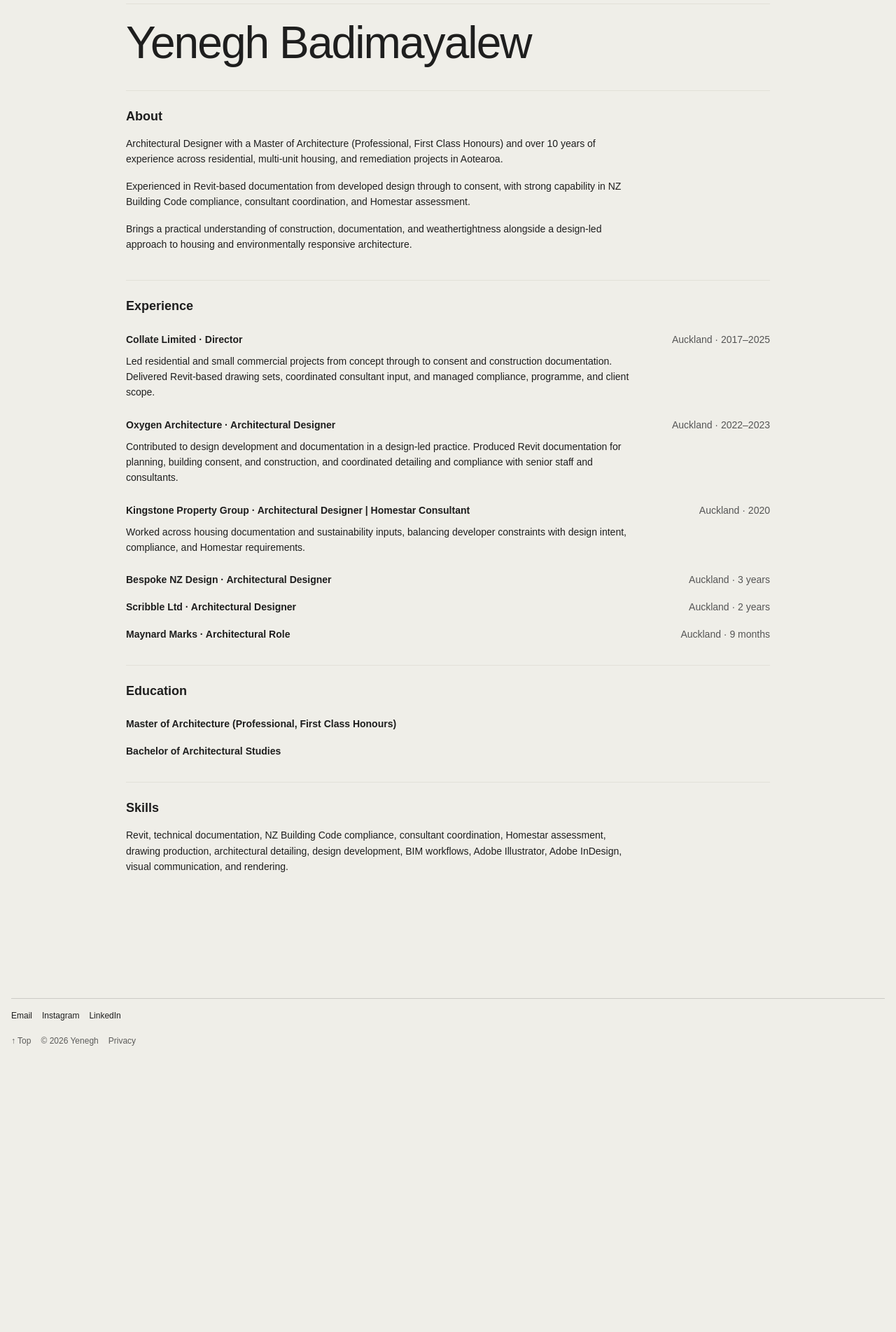
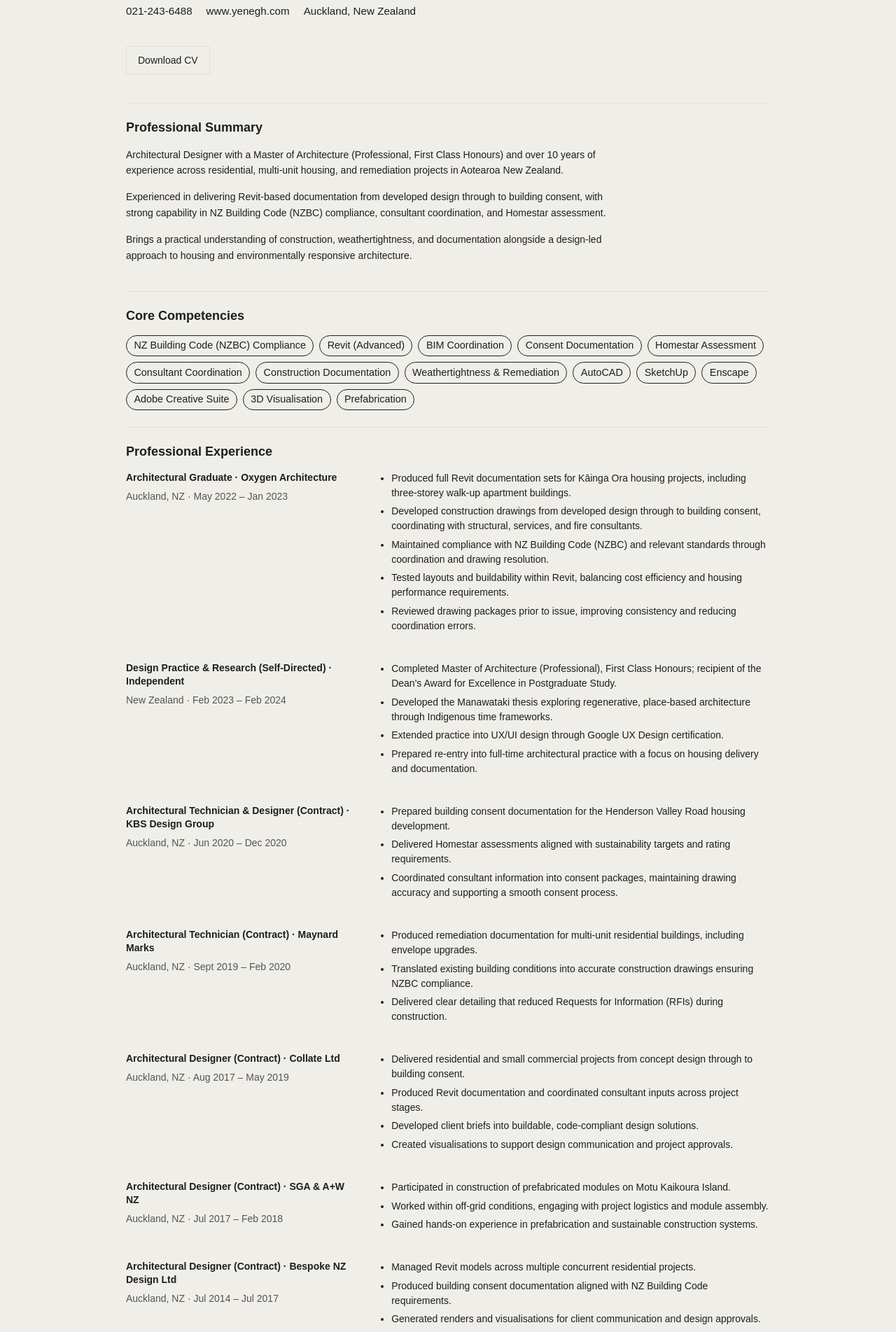
Before and after one commit to Yenegh/yenegh-portfolio, a Next.js app: page /cv in a window 1280 px wide. Shown: the part 260-2163 px from the top of the page at 70% size. Before the commit the page ends 1768 px from the top, so only its background shows below. Built offline with nearby package versions, Linux system fonts and the light colour scheme.

Commit message:
Refactor CV layout: grid alignment for experience and education

```diff
--- a/app/cv/page.tsx
+++ b/app/cv/page.tsx
@@ -1,112 +1,235 @@
+const experience = [
+  {
+    role: "Architectural Graduate",
+    company: "Oxygen Architecture",
+    location: "Auckland, NZ",
+    period: "May 2022 – Jan 2023",
+    description: [
+      "Produced full Revit documentation sets for Kāinga Ora housing projects, including three-storey walk-up apartment buildings.",
+      "Developed construction drawings from developed design through to building consent, coordinating with structural, services, and fire consultants.",
+      "Maintained compliance with NZ Building Code (NZBC) and relevant standards through coordination and drawing resolution.",
+      "Tested layouts and buildability within Revit, balancing cost efficiency and housing performance requirements.",
+      "Reviewed drawing packages prior to issue, improving consistency and reducing coordination errors.",
+    ],
+  },
+  {
+    role: "Design Practice & Research (Self-Directed)",
+    company: "Independent",
+    location: "New Zealand",
+    period: "Feb 2023 – Feb 2024",
+    description: [
+      "Completed Master of Architecture (Professional), First Class Honours; recipient of the Dean's Award for Excellence in Postgraduate Study.",
+      "Developed the Manawataki thesis exploring regenerative, place-based architecture through Indigenous time frameworks.",
+      "Extended practice into UX/UI design through Google UX Design certification.",
+      "Prepared re-entry into full-time architectural practice with a focus on housing delivery and documentation.",
+    ],
+  },
+  {
+    role: "Architectural Technician & Designer (Contract)",
+    company: "KBS Design Group",
+    location: "Auckland, NZ",
+    period: "Jun 2020 – Dec 2020",
+    description: [
+      "Prepared building consent documentation for the Henderson Valley Road housing development.",
+      "Delivered Homestar assessments aligned with sustainability targets and rating requirements.",
+      "Coordinated consultant information into consent packages, maintaining drawing accuracy and supporting a smooth consent process.",
+    ],
+  },
+  {
+    role: "Architectural Technician (Contract)",
+    company: "Maynard Marks",
+    location: "Auckland, NZ",
+    period: "Sept 2019 – Feb 2020",
+    description: [
+      "Produced remediation documentation for multi-unit residential buildings, including envelope upgrades.",
+      "Translated existing building conditions into accurate construction drawings ensuring NZBC compliance.",
+      "Delivered clear detailing that reduced Requests for Information (RFIs) during construction.",
+    ],
+  },
+  {
+    role: "Architectural Designer (Contract)",
+    company: "Collate Ltd",
+    location: "Auckland, NZ",
+    period: "Aug 2017 – May 2019",
+    description: [
+      "Delivered residential and small commercial projects from concept design through to building consent.",
+      "Produced Revit documentation and coordinated consultant inputs across project stages.",
+      "Developed client briefs into buildable, code-compliant design solutions.",
+      "Created visualisations to support design communication and project approvals.",
+    ],
+  },
+  {
+    role: "Architectural Designer (Contract)",
+    company: "SGA & A+W NZ",
+    location: "Auckland, NZ",
+    period: "Jul 2017 – Feb 2018",
+    description: [
+      "Participated in construction of prefabricated modules on Motu Kaikoura Island.",
+      "Worked within off-grid conditions, engaging with project logistics and module assembly.",
+      "Gained hands-on experience in prefabrication and sustainable construction systems.",
+    ],
+  },
+  {
+    role: "Architectural Designer (Contract)",
+    company: "Bespoke NZ Design Ltd",
+    location: "Auckland, NZ",
+    period: "Jul 2014 – Jul 2017",
+    description: [
+      "Managed Revit models across multiple concurrent residential projects.",
+      "Produced building consent documentation aligned with NZ Building Code requirements.",
+      "Generated renders and visualisations for client communication and design approvals.",
+      "Maintained drawing consistency across all project stages.",
+    ],
+  },
+  {
+    role: "Architectural Technician (Contract)",
+    company: "Scribble Ltd",
+    location: "Auckland, NZ",
+    period: "Jul 2007 – Jul 2009",
+    description: [
+      "Produced working drawings and specifications for residential alterations and recladding projects.",
+      "Delivered Building Consent and Resource Consent documentation through submission and approval.",
+      "Developed strong knowledge of NZBC compliance including E2/AS1, durability, and weathertightness detailing.",
+    ],
+  },
+];
+
+const education = [
+  {
+    qualification:
+      "Master of Architecture – MArch (Professional), First Class Honours",
+    institution: "Auckland University of Technology",
+    note: "Recipient, Dean's Award for Excellence in Postgraduate Study",
+  },
+  {
+    qualification: "Bachelor of Architectural Studies – BAS (Honours)",
+    institution: "Unitec Institute of Technology",
+    note: "",
+  },
+  {
+    qualification: "Google UX Design Certificate",
+    institution: "Google / Coursera",
+    note: "",
+  },
+];
+
+const competencies = [
+  "NZ Building Code (NZBC) Compliance",
+  "Revit (Advanced)",
+  "BIM Coordination",
+  "Consent Documentation",
+  "Homestar Assessment",
+  "Consultant Coordination",
+  "Construction Documentation",
+  "Weathertightness & Remediation",
+  "AutoCAD",
+  "SketchUp",
+  "Enscape",
+  "Adobe Creative Suite",
+  "3D Visualisation",
+  "Prefabrication",
+];
+
 export default function CVPage() {
   return (
     <main className="cv-page">
       <section className="cv-header">
+        <h1 className="page-title">Yenegh Badimayalew</h1>
+        <p className="cv-subtitle">Architectural Designer</p>
 
-        <a className="cv-download" href="/cv/yenegh-badimayalew-cv.pdf" download>
+        <div className="cv-contact">
+          <span>021-243-6488</span>
+          <span>www.yenegh.com</span>
+          <span>Auckland, New Zealand</span>
+        </div>
+
+        <a
+          className="cv-download"
+          href="/cv/yenegh-badimayalew-cv.pdf"
+          download
+        >
           Download CV
         </a>
       </section>
 
       <section className="cv-section">
-        <h1 className="page-title">Yenegh Badimayalew</h1>
-      </section>
-
-      <section className="cv-section">
-        <h2>About</h2>
+        <h2>Professional Summary</h2>
         <p>
           Architectural Designer with a Master of Architecture (Professional,
           First Class Honours) and over 10 years of experience across
           residential, multi-unit housing, and remediation projects in
-          Aotearoa.
+          Aotearoa New Zealand.
         </p>
         <p>
-          Experienced in Revit-based documentation from developed design
-          through to consent, with strong capability in NZ Building Code
-          compliance, consultant coordination, and Homestar assessment.
+          Experienced in delivering Revit-based documentation from developed
+          design through to building consent, with strong capability in NZ
+          Building Code (NZBC) compliance, consultant coordination, and
+          Homestar assessment.
         </p>
         <p>
-          Brings a practical understanding of construction, documentation, and
-          weathertightness alongside a design-led approach to housing and
+          Brings a practical understanding of construction, weathertightness,
+          and documentation alongside a design-led approach to housing and
           environmentally responsive architecture.
         </p>
       </section>
 
       <section className="cv-section">
-        <h2>Experience</h2>
+        <h2>Core Competencies</h2>
+        <div className="cv-tags">
+          {competencies.map((item) => (
+            <span key={item} className="cv-tag">
+              {item}
+            </span>
+          ))}
+        </div>
+      </section>
 
-        <div className="cv-item">
-          <div className="cv-meta">Collate Limited · Director</div>
-          <div className="cv-detail">Auckland · 2017–2025</div>
-        </div>
-        <p>
-          Led residential and small commercial projects from concept through to
-          consent and construction documentation. Delivered Revit-based drawing
-          sets, coordinated consultant input, and managed compliance,
-          programme, and client scope.
-        </p>
+      <section className="cv-section">
+        <h2>Professional Experience</h2>
 
-        <div className="cv-item">
-          <div className="cv-meta">Oxygen Architecture · Architectural Designer</div>
-          <div className="cv-detail">Auckland · 2022–2023</div>
-        </div>
-        <p>
-          Contributed to design development and documentation in a design-led
-          practice. Produced Revit documentation for planning, building consent,
-          and construction, and coordinated detailing and compliance with senior
-          staff and consultants.
-        </p>
+        {experience.map((job) => (
+          <article
+            className="cv-item cv-item--experience"
+            key={`${job.company}-${job.role}-${job.period}`}
+          >
+            <div className="cv-item__sidebar">
+              <div className="cv-meta">
+                {job.role} · {job.company}
+              </div>
+              <div className="cv-detail">
+                {job.location} · {job.period}
+              </div>
+            </div>
 
-        <div className="cv-item">
-          <div className="cv-meta">
-            Kingstone Property Group · Architectural Designer | Homestar Consultant
-          </div>
-          <div className="cv-detail">Auckland · 2020</div>
-        </div>
-        <p>
-          Worked across housing documentation and sustainability inputs,
-          balancing developer constraints with design intent, compliance, and
-          Homestar requirements.
-        </p>
-
-        <div className="cv-item">
-          <div className="cv-meta">Bespoke NZ Design · Architectural Designer</div>
-          <div className="cv-detail">Auckland · 3 years</div>
-        </div>
-
-        <div className="cv-item">
-          <div className="cv-meta">Scribble Ltd · Architectural Designer</div>
-          <div className="cv-detail">Auckland · 2 years</div>
-        </div>
-
-        <div className="cv-item">
-          <div className="cv-meta">Maynard Marks · Architectural Role</div>
-          <div className="cv-detail">Auckland · 9 months</div>
-        </div>
+            <div className="cv-item__content">
+              <ul className="cv-list">
+                {job.description.map((point) => (
+                  <li key={point}>{point}</li>
+                ))}
+              </ul>
+            </div>
+          </article>
+        ))}
       </section>
 
       <section className="cv-section">
         <h2>Education</h2>
 
-        <div className="cv-item">
-          <div className="cv-meta">
-            Master of Architecture (Professional, First Class Honours)
-          </div>
-        </div>
-
-        <div className="cv-item">
-          <div className="cv-meta">Bachelor of Architectural Studies</div>
-        </div>
+        {education.map((item) => (
+          <article
+            className="cv-item cv-item--education"
+            key={item.qualification}
+          >
+            <div className="cv-meta">{item.qualification}</div>
+            <div className="cv-detail">{item.institution}</div>
+            <div className="cv-note">{item.note}</div>
+          </article>
+        ))}
       </section>
 
       <section className="cv-section">
-        <h2>Skills</h2>
-        <p>
-          Revit, technical documentation, NZ Building Code compliance,
-          consultant coordination, Homestar assessment, drawing production,
-          architectural detailing, design development, BIM workflows, Adobe
-          Illustrator, Adobe InDesign, visual communication, and rendering.
-        </p>
+        <h2>References</h2>
+        <p>Available upon request.</p>
       </section>
     </main>
   );
--- a/app/globals.css
+++ b/app/globals.css
@@ -777,6 +777,7 @@ select {
 .cv-section h2 {
   margin: 0 0 16px;
   font-size: 18px;
+  line-height: 1.2;
 }
 
 .cv-section p {
@@ -785,24 +786,16 @@ select {
   line-height: 1.6;
 }
 
-.cv-section .cv-item + p {
-  margin-top: 0;
+.cv-subtitle {
+  margin: 0.25rem 0 0.75rem;
 }
 
-.cv-item {
+.cv-contact {
   display: flex;
-  justify-content: space-between;
-  gap: 24px;
-  padding: 10px 0;
-}
-
-.cv-meta {
-  font-weight: 600;
-}
-
-.cv-detail {
-  color: #555;
-  text-align: right;
+  flex-wrap: wrap;
+  gap: 0.75rem 1.25rem;
+  margin-bottom: 1rem;
+  font-size: 0.95rem;
 }
 
 .cv-download {
@@ -818,6 +811,95 @@ select {
 .cv-download:hover {
   background: #000;
   color: #fff;
+}
+
+.cv-tags {
+  display: flex;
+  flex-wrap: wrap;
+  gap: 0.5rem;
+}
+
+.cv-tag {
+  display: inline-block;
+  padding: 0.35rem 0.65rem;
+  border: 1px solid currentColor;
+  border-radius: 999px;
+  font-size: 0.9rem;
+  line-height: 1.2;
+}
+
+.cv-item {
+  padding: 0;
+}
+
+.cv-item--experience {
+  display: grid;
+  grid-template-columns: minmax(260px, 320px) minmax(0, 1fr);
+  column-gap: 2.5rem;
+  align-items: start;
+  margin-bottom: 2.5rem;
+}
+
+.cv-item--education {
+  display: grid;
+  grid-template-columns: minmax(320px, 1.4fr) minmax(220px, 0.9fr) minmax(220px, 1fr);
+  column-gap: 2rem;
+  align-items: start;
+  margin-bottom: 1.5rem;
+}
+
+.cv-item__sidebar {
+  display: flex;
+  flex-direction: column;
+  gap: 0.5rem;
+}
+
+.cv-item__content {
+  min-width: 0;
+}
+
+.cv-meta {
+  font-weight: 600;
+  line-height: 1.35;
+}
+
+.cv-detail {
+  color: #555;
+  line-height: 1.35;
+}
+
+.cv-note {
+  line-height: 1.4;
+}
+
+.cv-list {
+  margin: 0;
+  padding-left: 1.2rem;
+}
+
+.cv-list li {
+  margin: 0;
+  line-height: 1.5;
+}
+
+.cv-list li + li {
+  margin-top: 0.35rem;
+}
+
+@media (max-width: 900px) {
+  .cv-page {
+    padding: 24px 0 56px;
+  }
+
+  .cv-item--experience,
+  .cv-item--education {
+    grid-template-columns: 1fr;
+    row-gap: 0.75rem;
+  }
+
+  .cv-detail {
+    text-align: left;
+  }
 }
 
 /* =========================================================
```
